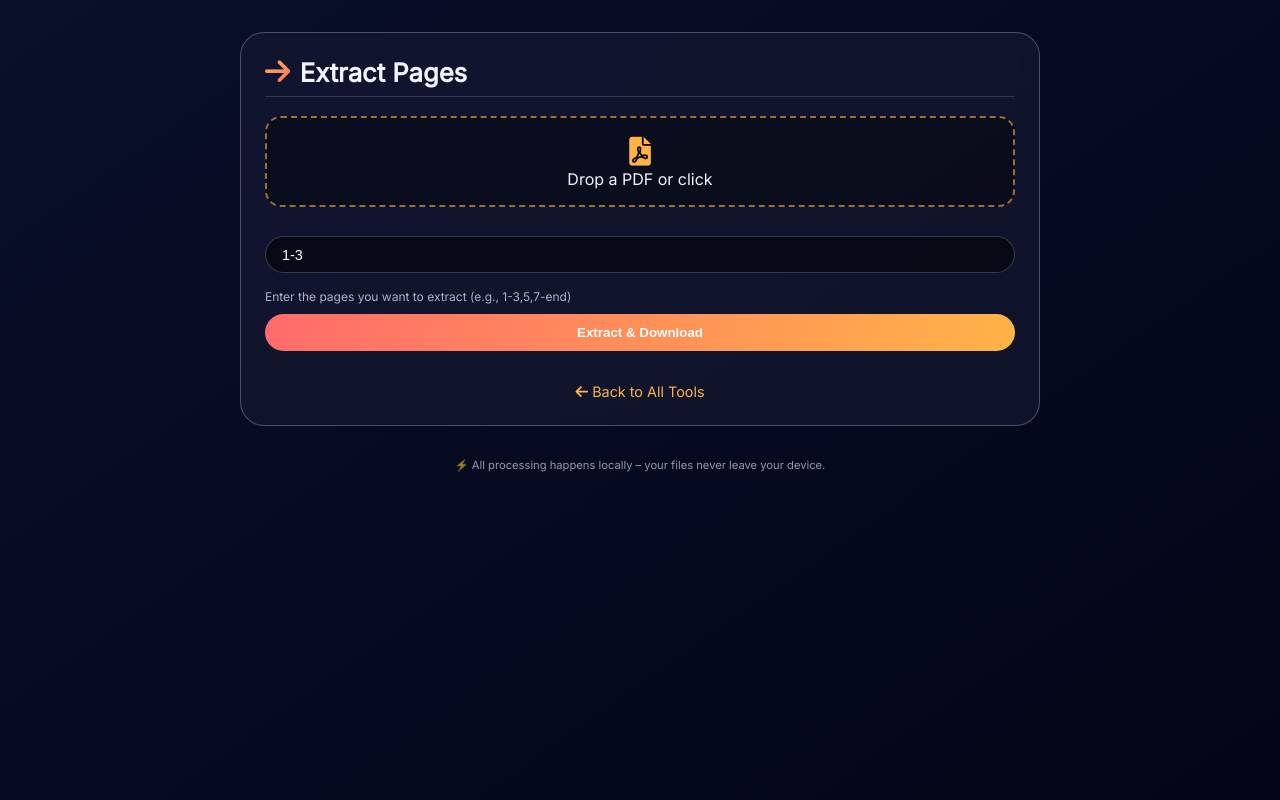
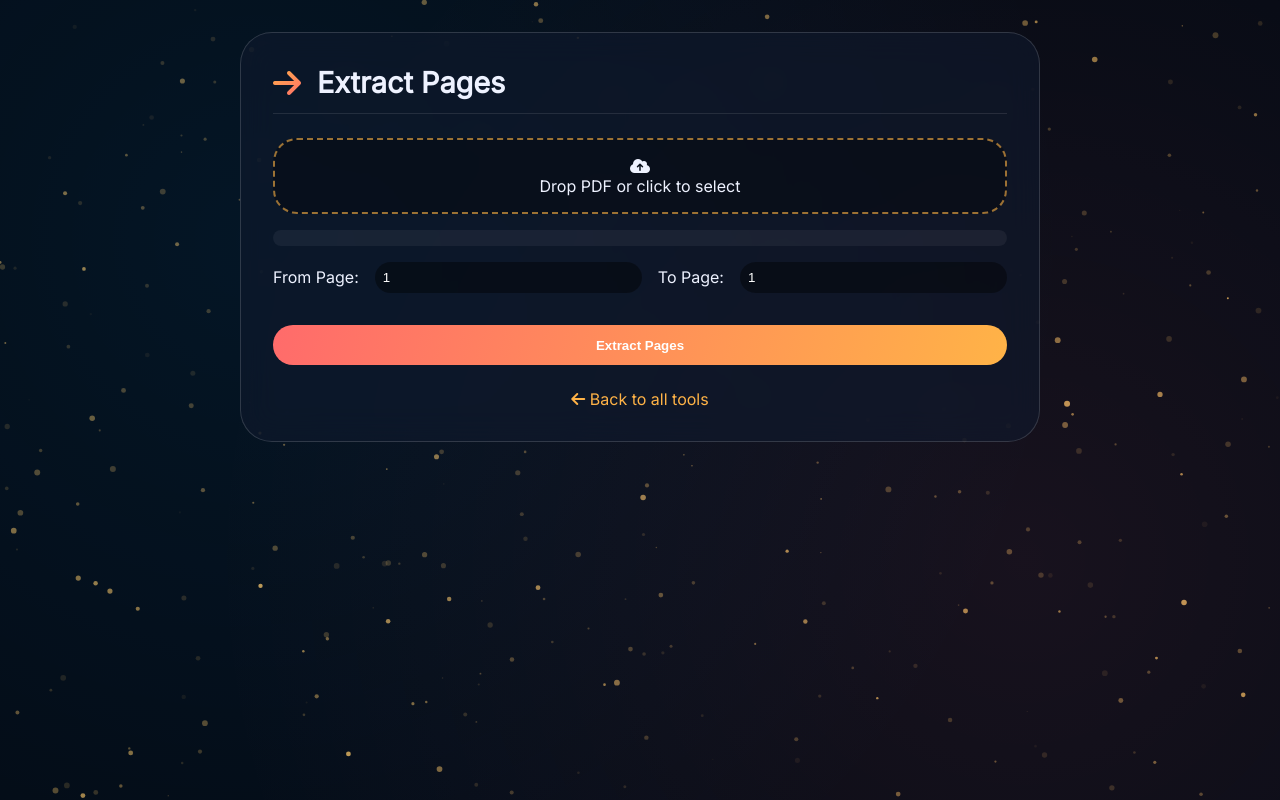
Before and after one commit to CodingWithRAMKUMAR/pdf-tool, a plain HTML site: page frontend/extract.html in a window 1280 px wide. Drawn offline with Linux system fonts and the light colour scheme.

Commit message:
Update extract.html

```diff
--- a/frontend/extract.html
+++ b/frontend/extract.html
@@ -3,147 +3,123 @@
 <head>
   <meta charset="UTF-8">
   <meta name="viewport" content="width=device-width, initial-scale=1.0">
-  <title>Extract PDF Pages – AllCutX | Extract Pages Free</title>
-  <meta name="description" content="Extract specific pages from a PDF and save as a new file. Free, no upload, private.">
-  <link rel="canonical" href="https://pdf-tool-inky.vercel.app/extract.html">
+  <title>Extract Pages – Convertulo</title>
   <link href="https://fonts.googleapis.com/css2?family=Inter:opsz,wght@14..32,300;400;500;600;700;800&display=swap" rel="stylesheet">
   <link rel="stylesheet" href="https://cdnjs.cloudflare.com/ajax/libs/font-awesome/6.0.0-beta3/css/all.min.css">
   <script src="https://unpkg.com/pdf-lib@1.17.1/dist/pdf-lib.min.js"></script>
   <script src="https://cdnjs.cloudflare.com/ajax/libs/FileSaver.js/2.0.5/FileSaver.min.js"></script>
   <style>
     * { margin: 0; padding: 0; box-sizing: border-box; }
-    body { font-family: 'Inter', sans-serif; background: linear-gradient(145deg, #0a0f2a 0%, #030618 100%); min-height: 100vh; padding: 2rem 1rem; color: #f0f6ff; }
-    .container { max-width: 800px; margin: 0 auto; }
-    .glass-card { background: rgba(20, 25, 50, 0.7); backdrop-filter: blur(12px); border-radius: 1.5rem; border: 1px solid rgba(255,255,255,0.25); padding: 1.5rem; }
-    .card-header { display: flex; align-items: center; gap: 0.6rem; margin-bottom: 1.2rem; border-bottom: 1px solid rgba(255,255,255,0.15); padding-bottom: 0.5rem; }
-    .card-header i { font-size: 1.8rem; background: linear-gradient(145deg, #ffb347, #ff6b6b); background-clip: text; -webkit-background-clip: text; color: transparent; }
-    .card-header h2 { font-size: 1.6rem; font-weight: 600; }
-    .drop-zone { background: rgba(0,0,0,0.35); border: 2px dashed rgba(255,180,70,0.6); border-radius: 1rem; padding: 1rem; text-align: center; cursor: pointer; margin-bottom: 1rem; transition: 0.2s; }
-    .drop-zone.drag-over { border-color: #ff6b6b; background: rgba(255,107,107,0.2); }
-    .drop-icon { font-size: 1.8rem; color: #ffb347; }
-    input, select { background: rgba(0,0,0,0.5); border: 1px solid rgba(255,255,255,0.2); border-radius: 2rem; padding: 0.6rem 1rem; width: 100%; color: white; margin: 0.8rem 0; font-size: 0.9rem; }
-    .info-text { font-size: 0.75rem; opacity: 0.7; margin-top: 0.2rem; }
-    .btn-primary { background: linear-gradient(105deg, #ff6b6b, #ffb347); border: none; padding: 0.7rem; border-radius: 2rem; font-weight: 600; width: 100%; cursor: pointer; color: white; margin-top: 0.6rem; transition: 0.2s; }
+    body { font-family: 'Inter', sans-serif; background: #050b14; color: #eef2ff; padding: 2rem 1rem; }
+    #starfield { position: fixed; top: 0; left: 0; width: 100%; height: 100%; z-index: -2; pointer-events: none; }
+    .bg-glow { position: fixed; top: 0; left: 0; width: 100%; height: 100%; background: radial-gradient(circle at 20% 30%, rgba(0,150,255,0.08), transparent 70%), radial-gradient(circle at 80% 70%, rgba(255,100,150,0.08), transparent 70%); z-index: -1; pointer-events: none; }
+    .container { max-width: 800px; margin: 0 auto; position: relative; z-index: 2; }
+    .card { background: rgba(15, 25, 45, 0.6); backdrop-filter: blur(16px); border-radius: 2rem; padding: 2rem; border: 1px solid rgba(255,255,255,0.15); }
+    .card-header { display: flex; align-items: center; gap: 1rem; margin-bottom: 1.5rem; border-bottom: 1px solid rgba(255,255,255,0.1); padding-bottom: 0.8rem; }
+    .card-header i { font-size: 2rem; background: linear-gradient(145deg, #ffb347, #ff6b6b); background-clip: text; -webkit-background-clip: text; color: transparent; }
+    .card-header h1 { font-size: 1.8rem; font-weight: 600; }
+    .drop-zone { background: rgba(0,0,0,0.3); border: 2px dashed rgba(255,180,71,0.6); border-radius: 1.5rem; padding: 1rem; text-align: center; cursor: pointer; transition: 0.2s; margin-bottom: 1rem; }
+    .drop-zone.drag-over { border-color: #ff6b6b; background: rgba(255,107,107,0.1); }
+    .btn-primary { background: linear-gradient(105deg, #ff6b6b, #ffb347); border: none; padding: 0.8rem; border-radius: 2rem; font-weight: 600; width: 100%; cursor: pointer; color: white; margin-top: 1rem; transition: 0.2s; }
     .btn-primary:active { transform: scale(0.98); }
     .btn-primary:disabled { opacity: 0.5; cursor: not-allowed; }
-    .toast { position: fixed; bottom: 20px; left: 50%; transform: translateX(-50%); background: #1e2a3ae0; backdrop-filter: blur(12px); padding: 0.5rem 1rem; border-radius: 40px; color: white; z-index: 1000; border-left: 4px solid #ffb347; pointer-events: none; font-size: 0.8rem; }
+    .back-link { display: inline-block; margin-top: 1.5rem; color: #ffb347; text-decoration: none; }
+    .toast { position: fixed; bottom: 20px; left: 50%; transform: translateX(-50%); background: #1c1c1e; backdrop-filter: blur(12px); padding: 0.6rem 1.2rem; border-radius: 40px; color: white; z-index: 1000; font-size: 0.85rem; }
     .spinner { display: inline-block; width: 14px; height: 14px; border: 2px solid rgba(255,255,255,0.3); border-radius: 50%; border-top-color: white; animation: spin 0.6s linear infinite; margin-right: 6px; }
     @keyframes spin { to { transform: rotate(360deg); } }
-    .back-link { display: inline-block; margin-top: 1rem; color: #ffb347; text-decoration: none; font-size: 0.9rem; }
-    footer { text-align: center; margin-top: 2rem; font-size: 0.7rem; opacity: 0.6; }
+    .file-info { background: rgba(255,255,255,0.05); border-radius: 1rem; padding: 0.5rem; margin: 1rem 0; text-align: center; }
+    .range-input { display: flex; gap: 1rem; margin: 1rem 0; align-items: center; flex-wrap: wrap; }
+    .range-input input { flex: 1; padding: 0.5rem; border-radius: 1rem; border: none; background: rgba(0,0,0,0.4); color: white; }
   </style>
 </head>
 <body>
+<canvas id="starfield"></canvas>
+<div class="bg-glow"></div>
 <div class="container">
-  <div class="glass-card">
-    <div class="card-header">
-      <i class="fas fa-arrow-right"></i>
-      <h2>Extract Pages</h2>
-    </div>
-    <div class="drop-zone" id="dropZone">
-      <div class="drop-icon"><i class="fas fa-file-pdf"></i></div>
-      <div class="drop-text">Drop a PDF or click</div>
-    </div>
+  <div class="card">
+    <div class="card-header"><i class="fas fa-arrow-right"></i><h1>Extract Pages</h1></div>
+    <div class="drop-zone" id="dropZone"><div class="drop-icon"><i class="fas fa-cloud-upload-alt"></i></div><div class="drop-text">Drop PDF or click to select</div></div>
     <input type="file" id="fileInput" accept="application/pdf" hidden>
-    <div id="fileInfo" style="font-size:0.8rem; margin:0.5rem 0;"></div>
-    <input type="text" id="ranges" placeholder="e.g., 1-3,5,7-end" value="1-3">
-    <div class="info-text">Enter the pages you want to extract (e.g., 1-3,5,7-end)</div>
-    <button id="extractBtn" class="btn-primary">Extract & Download</button>
-    <div style="text-align: center; margin-top: 1rem;">
-      <a href="/" class="back-link"><i class="fas fa-arrow-left"></i> Back to All Tools</a>
-    </div>
+    <div id="fileInfo" class="file-info"></div>
+    <div class="range-input"><span>From Page:</span><input type="number" id="startPage" min="1" value="1"><span>To Page:</span><input type="number" id="endPage" min="1" value="1"></div>
+    <button id="extractBtn" class="btn-primary">Extract Pages</button>
+    <div style="text-align: center;"><a href="index.html" class="back-link"><i class="fas fa-arrow-left"></i> Back to all tools</a></div>
   </div>
-  <footer>⚡ All processing happens locally – your files never leave your device.</footer>
 </div>
 <script>
   function showToast(msg, isErr = false) {
     let t = document.querySelector('.toast'); if(t) t.remove();
     let div = document.createElement('div'); div.className = 'toast';
     div.innerHTML = `<i class="fas ${isErr ? 'fa-exclamation-triangle' : 'fa-check-circle'}"></i> ${msg}`;
-    div.style.background = isErr ? '#b91c1cdd' : '#1f3b4cdd';
+    div.style.background = isErr ? '#ff3b30' : '#1c1c1e';
     document.body.appendChild(div);
     setTimeout(() => div.remove(), 3000);
   }
   function formatBytes(b) { if(b===0) return '0 Bytes'; const k=1024; const i=Math.floor(Math.log(b)/Math.log(k)); return parseFloat((b/Math.pow(k,i)).toFixed(1))+' '+['Bytes','KB','MB'][i]; }
-  function escapeHtml(str) { return str.replace(/[&<>]/g, m => ({'&':'&amp;','<':'&lt;','>':'&gt;'})[m]); }
   async function loadPdf(file) { return await PDFLib.PDFDocument.load(await file.arrayBuffer()); }
   async function saveAndDownload(pdfDoc, filename) { saveAs(new Blob([await pdfDoc.save()], {type:'application/pdf'}), filename); }
 
-  let extractFile = null;
-  const dropZone = document.getElementById('dropZone');
-  const fileInput = document.getElementById('fileInput');
-  const fileInfo = document.getElementById('fileInfo');
-  const extractBtn = document.getElementById('extractBtn');
-  const rangesInput = document.getElementById('ranges');
+  let currentFile = null, totalPages = 0;
+  const dropZone = document.getElementById('dropZone'), fileInput = document.getElementById('fileInput'), fileInfoDiv = document.getElementById('fileInfo'), extractBtn = document.getElementById('extractBtn');
+  const startPage = document.getElementById('startPage'), endPage = document.getElementById('endPage');
 
-  function parseRanges(rangeStr, totalPages) {
-    let parts = rangeStr.split(',');
-    let pages = new Set();
-    for(let part of parts) {
-      part = part.trim();
-      if(part.includes('-')) {
-        let [s,e] = part.split('-').map(x => x.trim());
-        let start = parseInt(s);
-        let end = (e === 'end') ? totalPages : parseInt(e);
-        if(isNaN(start) || isNaN(end) || start<1) continue;
-        if(end>totalPages) end=totalPages;
-        for(let p=start; p<=end; p++) pages.add(p);
-      } else if(part !== '') {
-        let p = parseInt(part);
-        if(!isNaN(p) && p>=1 && p<=totalPages) pages.add(p);
-      }
-    }
-    return Array.from(pages).sort((a,b)=>a-b);
+  function updateFileInfo(file) {
+    if(!file) { fileInfoDiv.innerHTML = ''; return; }
+    fileInfoDiv.innerHTML = `<i class="fas fa-file-pdf"></i> ${file.name} (${formatBytes(file.size)}) <span id="pageCountSpan">Loading...</span>`;
+    (async()=>{ try { const doc = await loadPdf(file); totalPages = doc.getPageCount(); document.getElementById('pageCountSpan').innerHTML = `📄 ${totalPages} pages`; startPage.max = totalPages; endPage.max = totalPages; endPage.value = totalPages; } catch(e){ document.getElementById('pageCountSpan').innerHTML = 'Error'; } })();
   }
-
-  function setFile(file) {
-    extractFile = file;
-    fileInfo.innerHTML = file ? `<i class="fas fa-file-pdf"></i> ${escapeHtml(file.name)} (${formatBytes(file.size)})` : '';
-  }
-
-  function handleDrop(files) {
-    let f = Array.from(files).find(f => f.type === 'application/pdf');
-    if(f) { setFile(f); showToast(`Extract ready: ${f.name}`); }
-    else showToast('PDF required', true);
-  }
+  function setFile(file) { currentFile = file; updateFileInfo(file); }
 
   dropZone.addEventListener('click', () => fileInput.click());
   dropZone.addEventListener('dragover', e => { e.preventDefault(); dropZone.classList.add('drag-over'); });
   dropZone.addEventListener('dragleave', () => dropZone.classList.remove('drag-over'));
-  dropZone.addEventListener('drop', e => {
-    e.preventDefault();
-    dropZone.classList.remove('drag-over');
-    handleDrop(e.dataTransfer.files);
-  });
-  fileInput.addEventListener('change', e => {
-    handleDrop(e.target.files);
-    fileInput.value = '';
+  dropZone.addEventListener('drop', e => { e.preventDefault(); dropZone.classList.remove('drag-over'); if(e.dataTransfer.files[0] && e.dataTransfer.files[0].type === 'application/pdf') setFile(e.dataTransfer.files[0]); else showToast('Only PDF files', true); });
+  fileInput.addEventListener('change', e => { if(e.target.files[0]) setFile(e.target.files[0]); fileInput.value = ''; });
+
+  extractBtn.addEventListener('click', async () => {
+    if(!currentFile) { showToast('Select a PDF', true); return; }
+    extractBtn.disabled = true; const orig = extractBtn.innerHTML; extractBtn.innerHTML = '<span class="spinner"></span> Extracting...';
+    try {
+      const srcDoc = await loadPdf(currentFile);
+      let start = parseInt(startPage.value), end = parseInt(endPage.value);
+      if(isNaN(start) || isNaN(end) || start < 1 || end > totalPages || start > end) { showToast(`Invalid range: 1-${totalPages}`, true); return; }
+      const indices = Array.from({length: end-start+1}, (_,i) => start-1+i);
+      const newDoc = await PDFLib.PDFDocument.create();
+      const pages = await newDoc.copyPages(srcDoc, indices);
+      pages.forEach(p => newDoc.addPage(p));
+      await saveAndDownload(newDoc, `extracted_${start}_to_${end}.pdf`);
+      showToast('✅ Extraction complete');
+    } catch(e) { showToast('Error: ' + e.message, true); }
+    finally { extractBtn.disabled = false; extractBtn.innerHTML = orig; }
   });
 
-  extractBtn.addEventListener('click', async () => {
-    if(!extractFile) { showToast('Select a PDF', true); return; }
-    extractBtn.disabled = true;
-    const orig = extractBtn.innerHTML;
-    extractBtn.innerHTML = '<span class="spinner"></span> Extracting...';
-    try {
-      const doc = await loadPdf(extractFile);
-      const total = doc.getPageCount();
-      const pages = parseRanges(rangesInput.value, total);
-      if(pages.length === 0) throw new Error('No valid pages');
-      const newDoc = await PDFLib.PDFDocument.create();
-      for(let p of pages) {
-        const [page] = await newDoc.copyPages(doc, [p-1]);
-        newDoc.addPage(page);
-      }
-      await saveAndDownload(newDoc, `extracted_${extractFile.name}`);
-      showToast(`✅ Extracted ${pages.length} pages`);
-    } catch(e) {
-      showToast('Extract error: ' + e.message, true);
-    } finally {
-      extractBtn.disabled = false;
-      extractBtn.innerHTML = orig;
+  const canvas = document.getElementById('starfield'), ctx = canvas.getContext('2d');
+  let width, height, stars = [];
+  function initStars() {
+    width = window.innerWidth; height = window.innerHeight;
+    canvas.width = width; canvas.height = height;
+    stars = [];
+    const starCount = Math.min(400, Math.floor(width * height / 3000));
+    for (let i = 0; i < starCount; i++) {
+      stars.push({ x: Math.random() * width, y: Math.random() * height, radius: Math.random() * 2.5 + 0.5, alpha: Math.random() * 0.8 + 0.2, vx: (Math.random() - 0.5) * 0.3, vy: (Math.random() - 0.5) * 0.3, pulse: Math.random() * Math.PI * 2 });
     }
-  });
+  }
+  function drawStars() {
+    if(!ctx) return;
+    ctx.clearRect(0, 0, width, height);
+    for(let s of stars) {
+      ctx.beginPath(); ctx.arc(s.x, s.y, s.radius, 0, Math.PI * 2);
+      const glow = Math.sin(Date.now() * 0.001 + s.pulse) * 0.3 + 0.5;
+      ctx.fillStyle = `rgba(255, 200, 100, ${s.alpha * glow})`;
+      ctx.fill();
+      s.x += s.vx; s.y += s.vy;
+      if(s.x < 0) s.x = width; if(s.x > width) s.x = 0;
+      if(s.y < 0) s.y = height; if(s.y > height) s.y = 0;
+    }
+    requestAnimationFrame(drawStars);
+  }
+  window.addEventListener('resize', () => initStars());
+  initStars(); drawStars();
 </script>
 </body>
 </html>
```
